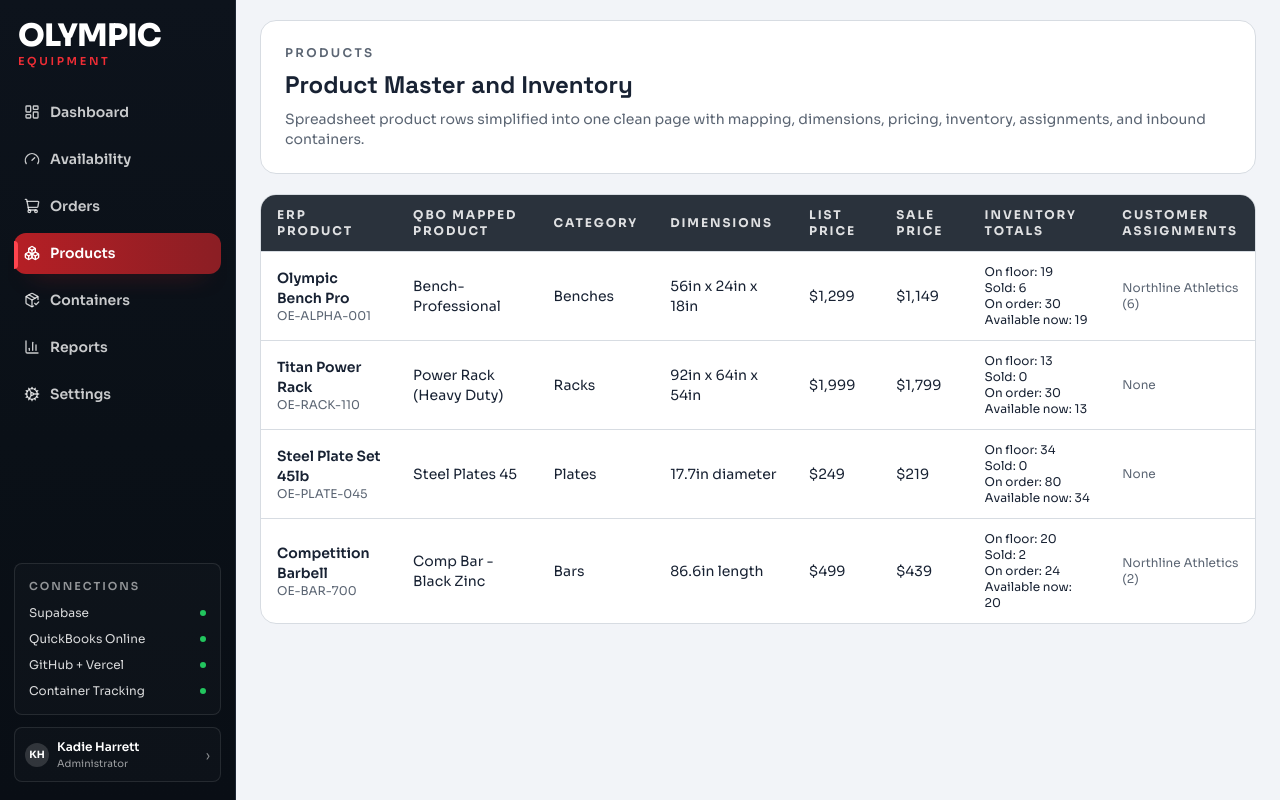
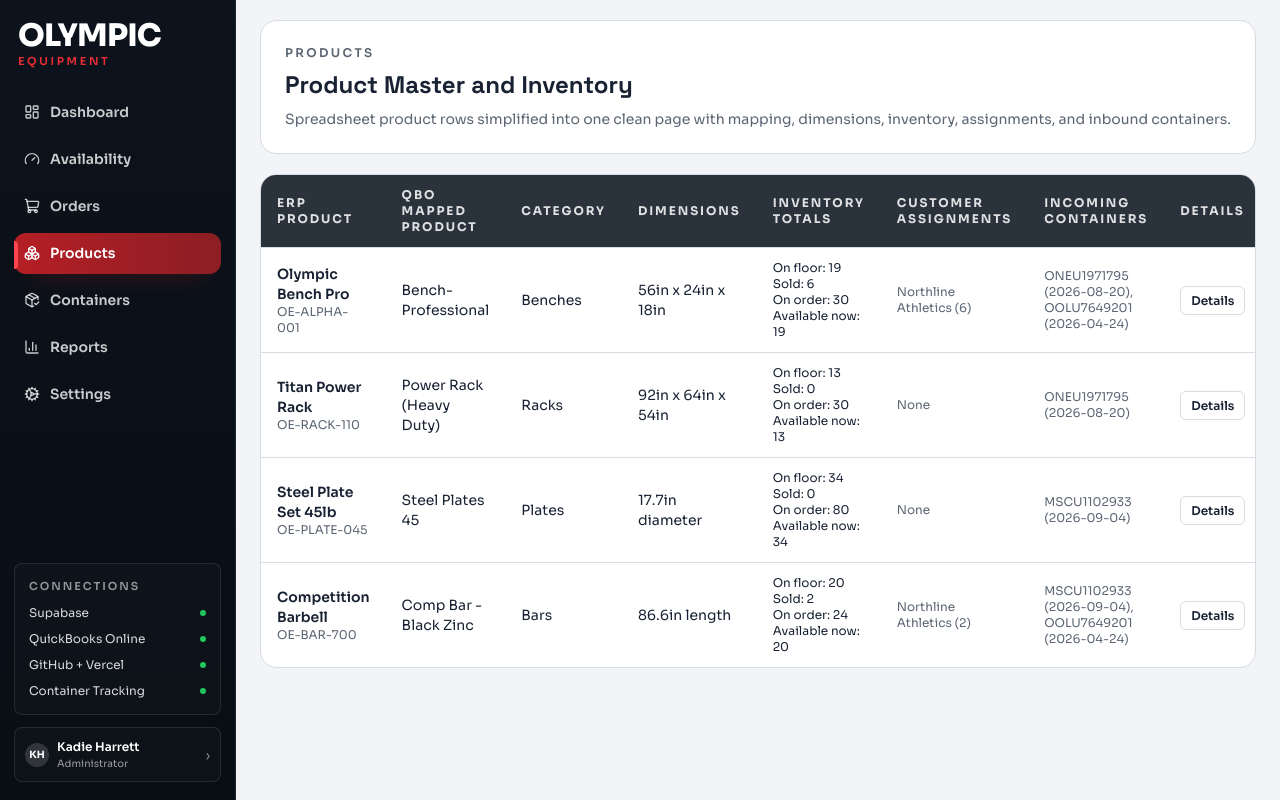
Before and after one commit to kadieharrett223-cloud/inventory-app, a Next.js app: page /products in a window 1280 px wide. Built offline with nearby package versions, Linux system fonts and the light colour scheme.

Commit message:
Remove price columns from products table

```diff
--- a/src/app/products/page.tsx
+++ b/src/app/products/page.tsx
@@ -13,21 +13,19 @@
         </p>
         <h2 className="mt-2 text-2xl font-bold">Product Master and Inventory</h2>
         <p className="mt-2 text-sm text-[var(--text-muted)]">
-          Spreadsheet product rows simplified into one clean page with mapping, dimensions, pricing, inventory, assignments, and inbound containers.
+          Spreadsheet product rows simplified into one clean page with mapping, dimensions, inventory, assignments, and inbound containers.
         </p>
       </div>
 
       <div className="overflow-hidden rounded-2xl border border-[var(--line-soft)] bg-[var(--panel)]">
-        <div className="overflow-x-auto">
-          <table className="min-w-[1300px] text-left text-sm">
+        <div>
+          <table className="w-full text-left text-sm">
             <thead className="bg-[#2a323c] text-xs uppercase tracking-[0.16em] text-white/85">
               <tr>
                 <th className="px-4 py-3">ERP Product</th>
                 <th className="px-4 py-3">QBO Mapped Product</th>
                 <th className="px-4 py-3">Category</th>
                 <th className="px-4 py-3">Dimensions</th>
-                <th className="px-4 py-3">List Price</th>
-                <th className="px-4 py-3">Sale Price</th>
                 <th className="px-4 py-3">Inventory Totals</th>
                 <th className="px-4 py-3">Customer Assignments</th>
                 <th className="px-4 py-3">Incoming Containers</th>
@@ -53,20 +51,18 @@
                     <td className="px-4 py-3">{qboMapped?.name ?? "Not mapped"}</td>
                     <td className="px-4 py-3">{product.category}</td>
                     <td className="px-4 py-3">{product.dimensions}</td>
-                    <td className="px-4 py-3">${product.listPrice.toLocaleString()}</td>
-                    <td className="px-4 py-3">${product.salePrice.toLocaleString()}</td>
                     <td className="px-4 py-3 text-xs">
                       <p>On floor: {snapshot.onFloorQty}</p>
                       <p>Sold: {snapshot.soldAssignedQty}</p>
                       <p>On order: {snapshot.onOrderQty}</p>
                       <p>Available now: {snapshot.availableNowQty}</p>
                     </td>
-                    <td className="px-4 py-3 text-xs text-[var(--text-muted)]">
+                    <td className="px-4 py-3 text-xs text-[var(--text-muted)] break-words">
                       {assignedCustomers.length
                         ? assignedCustomers.map((entry) => `${entry.customerName} (${entry.qty})`).join(", ")
                         : "None"}
                     </td>
-                    <td className="px-4 py-3 text-xs text-[var(--text-muted)]">
+                    <td className="px-4 py-3 text-xs text-[var(--text-muted)] break-words">
                       {inboundContainers.length
                         ? inboundContainers.map((container) => `${container.containerNo} (${container.portDate})`).join(", ")
                         : "None"}
```
